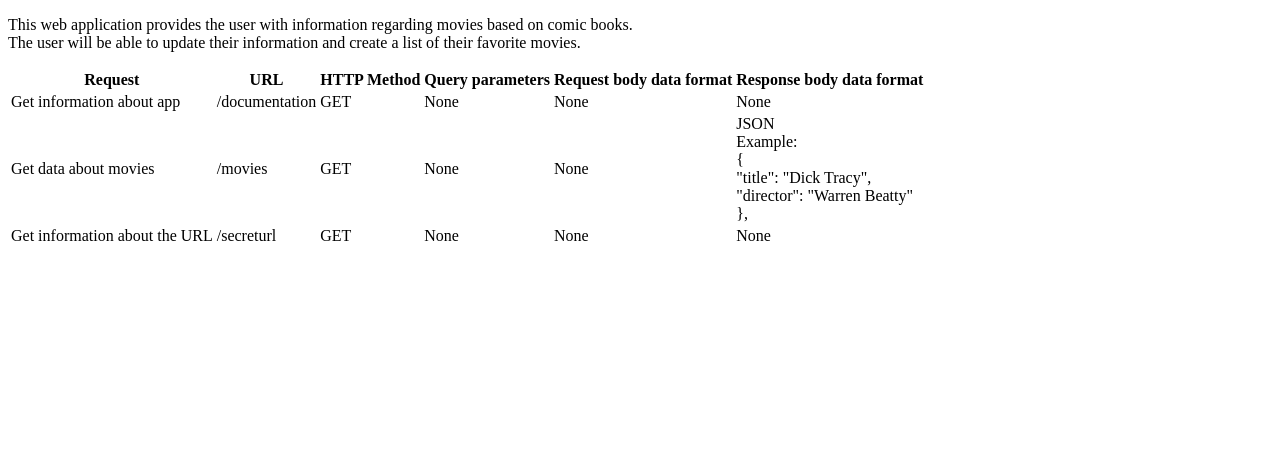
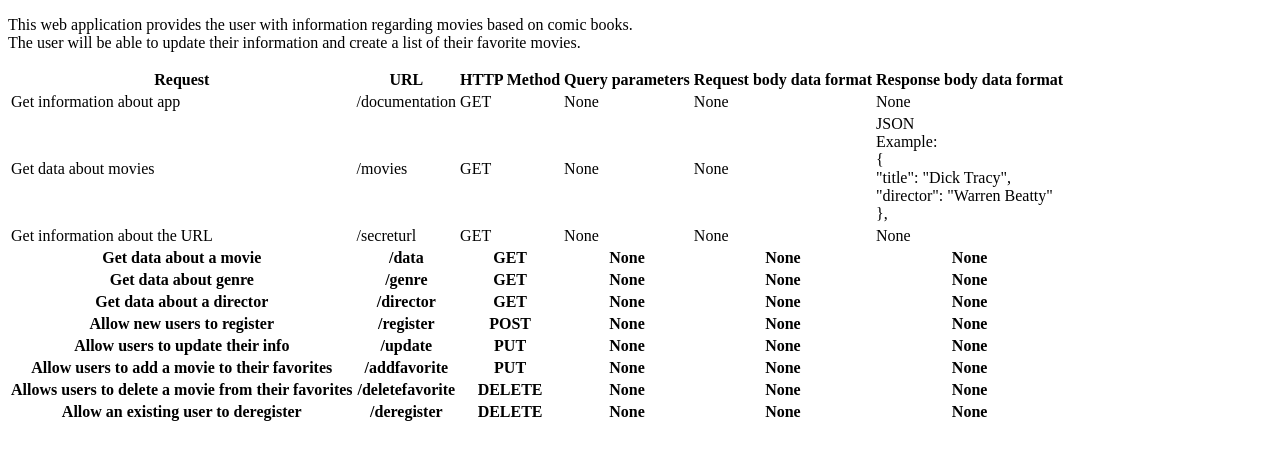
Before and after one commit to Darnobles/movie_api, a website: page movie_api/public/documentation.html in a window 1280 px wide. Drawn offline with Linux system fonts and the light colour scheme.

Commit message:
feat
add new endpoints and update documentation page.

```diff
--- a/movie_api/public/documentation.html
+++ b/movie_api/public/documentation.html
@@ -50,6 +50,70 @@
                 <td>None</td>
                 <td>None</td>
             </tr>
+            <tr>
+                <th>Get data about a movie</th>
+                <th>/data</th>
+                <th>GET</th>
+                <th>None</th>
+                <th>None</th>
+                <th>None</th>
+            </tr>
+            <tr>
+                <th>Get data about genre</th>
+                <th>/genre</th>
+                <th>GET</th>
+                <th>None</th>
+                <th>None</th>
+                <th>None</th>
+            </tr>
+            <tr>
+                <th>Get data about a director</th>
+                <th>/director</th>
+                <th>GET</th>
+                <th>None</th>
+                <th>None</th>
+                <th>None</th>
+            </tr>
+            <tr>
+                <th>Allow new users to register</th>
+                <th>/register</th>
+                <th>POST</th>
+                <th>None</th>
+                <th>None</th>
+                <th>None</th>
+            </tr>
+            <tr>
+                <th>Allow users to update their info</th>
+                <th>/update</th>
+                <th>PUT</th>
+                <th>None</th>
+                <th>None</th>
+                <th>None</th>
+            </tr>
+            <tr>
+                <th>Allow users to add a movie to their favorites</th>
+                <th>/addfavorite</th>
+                <th>PUT</th>
+                <th>None</th>
+                <th>None</th>
+                <th>None</th>
+            </tr>
+            <tr>
+                <th>Allows users to delete a movie from their favorites</th>
+                <th>/deletefavorite</th>
+                <th>DELETE</th>
+                <th>None</th>
+                <th>None</th>
+                <th>None</th>
+            </tr>
+            <tr>
+                <th>Allow an existing user to deregister</th>
+                <th>/deregister</th>
+                <th>DELETE</th>
+                <th>None</th>
+                <th>None</th>
+                <th>None</th>
+            </tr>
         </table>
     </body>
 </html>
```
Also changed, not shown: movie_api/index.js (+32 -0 lines).
